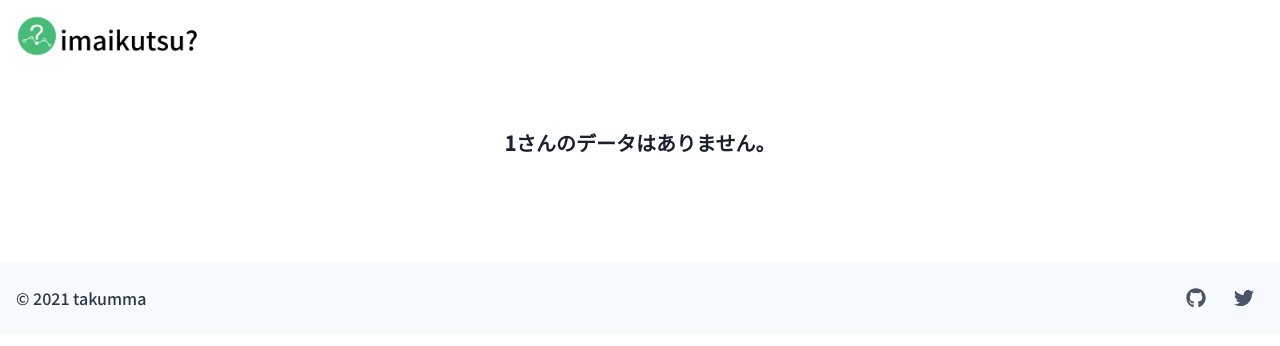
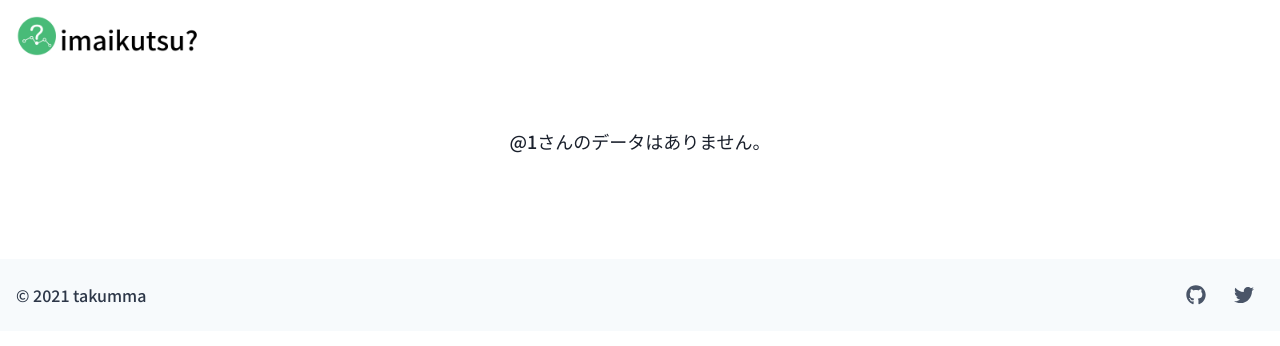
Before and after one commit to takumma/imaikutsu, a Next.js app: page /1 in a window 1280 px wide. Shown: the top 346 px of the page. Built offline with nearby package versions, Linux system fonts and the light colour scheme; no server answers; the database is empty.

Commit message:
Fix styles

```diff
--- a/components/Graph.tsx
+++ b/components/Graph.tsx
@@ -18,11 +18,12 @@ const Graph = (props: { data: MentalValue[] }) => (
         <Line
           type="monotone"
           dataKey="value"
-          name="メンタル値"
+          name="記録された数字"
           stroke="#48BB78"
           fill="#48BB78"
           strokeWidth={5}
-          dot={false}
+          r={2.5}
+          dot={true}
           activeDot={{ fill: "#48BB78", strokeWidth: 2, r: 6 }}
         />
         <Brush
--- a/pages/[user].tsx
+++ b/pages/[user].tsx
@@ -75,11 +75,11 @@ const UserPage = () => {
         ) : (
           <Container>
             <Text
-              fontSize={{ base: "xl", sm: "xl", md: "xl" }}
-              fontWeight={600}
+              fontSize={{ base: "md", sm: "md", md: "lg" }}
+              fontWeight={400}
               mb={12}
             >
-              {user}さんのデータはありません。
+              @{user}さんのデータはありません。
             </Text>
           </Container>
         )}
```
